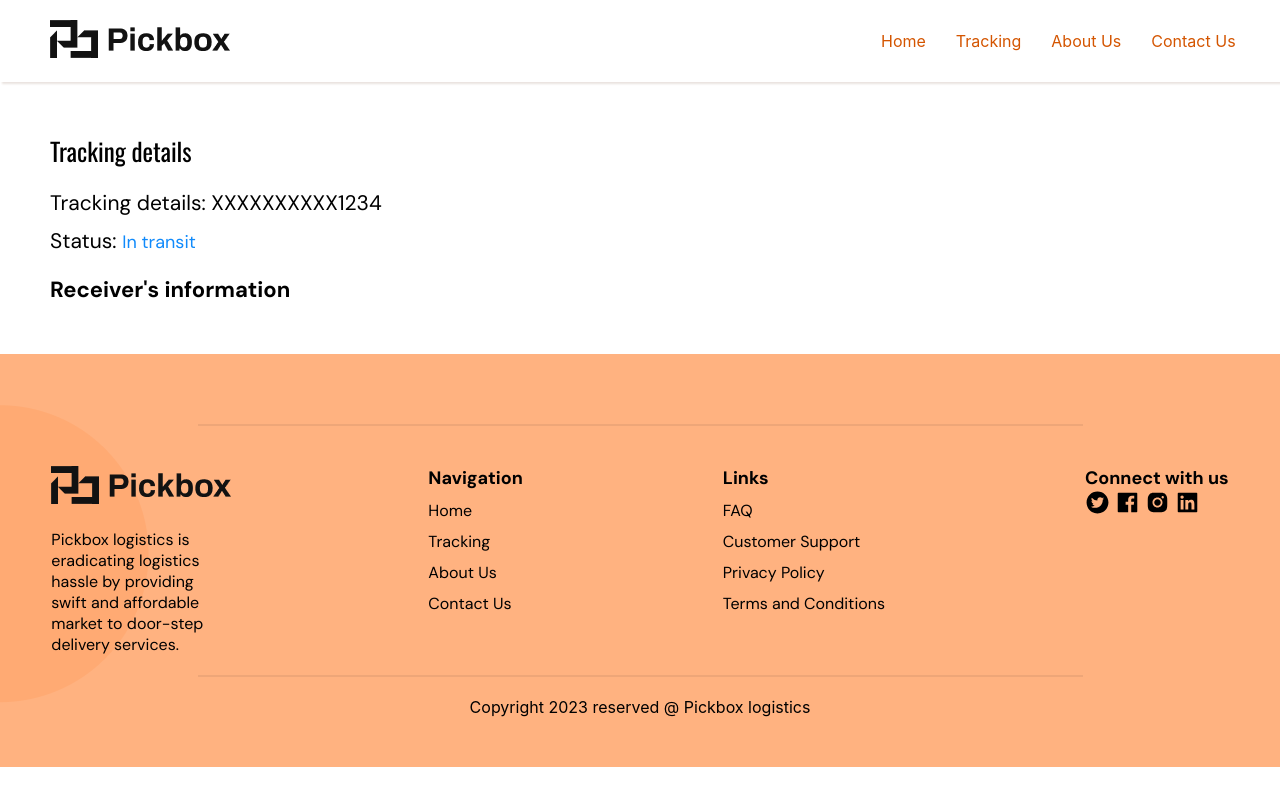
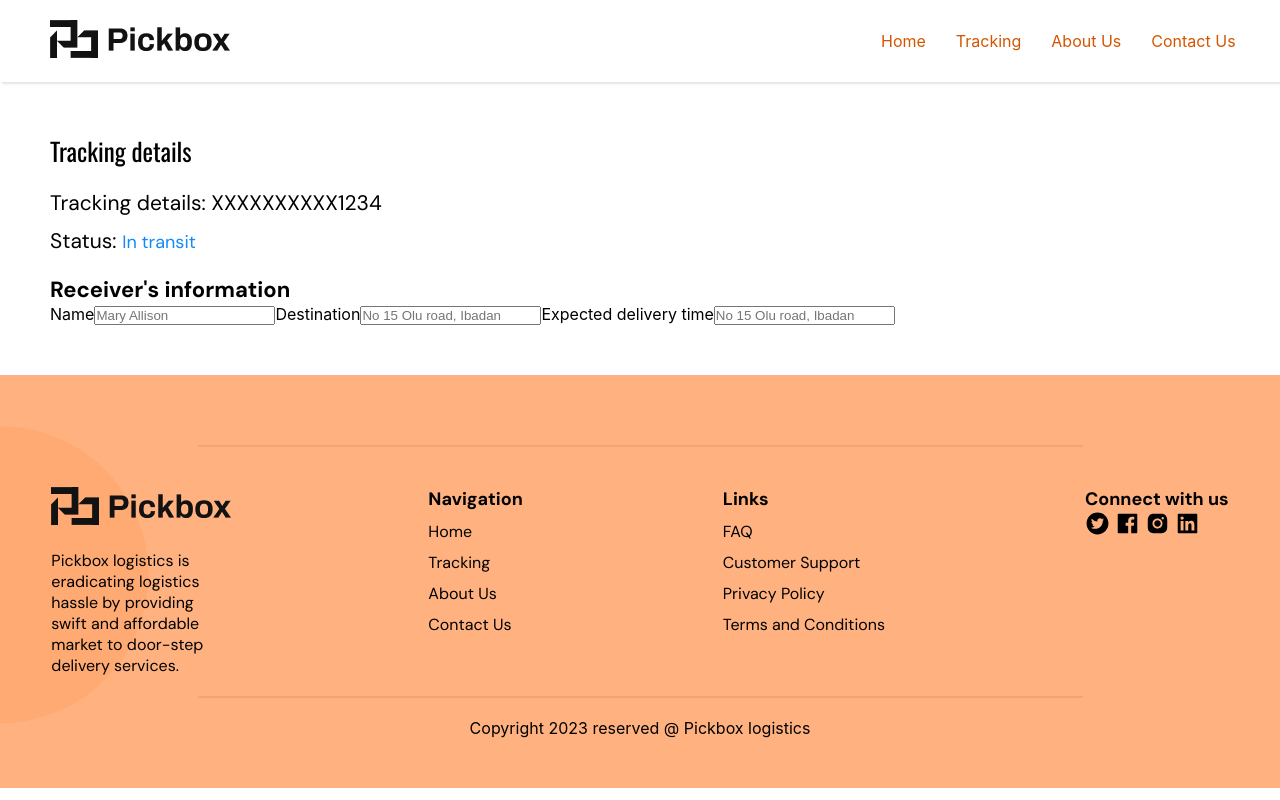
Before and after one commit to Pickbox-Project/Pickbox-frontend, a React (Create React App) app: page /more-details in a window 1280 px wide. Built offline with nearby package versions, Linux system fonts and the light colour scheme.

Commit message:
Started styling MoreDetails component

```diff
--- a/src/Components/MoreDetails/MoreDetails.jsx
+++ b/src/Components/MoreDetails/MoreDetails.jsx
@@ -14,6 +14,22 @@ const MoreDetails = () => {
             Status: <span className="result">In transit</span>
           </h5>
           <h4 className="sub-main-text">Receiver's information</h4>
+          <form>
+            <label htmlFor="name">Name</label>
+            <input type="text" placeholder="Mary Allison" id="name" />
+            <label htmlFor="destination">Destination</label>
+            <input
+              type="text"
+              placeholder="No 15 Olu road, Ibadan"
+              id="destination"
+            />
+            <label htmlFor="delivery-time">Expected delivery time</label>
+            <input
+              type="text"
+              placeholder="No 15 Olu road, Ibadan"
+              id="delivery-time"
+            />
+          </form>
         </div>
       </div>
     </div>
```
